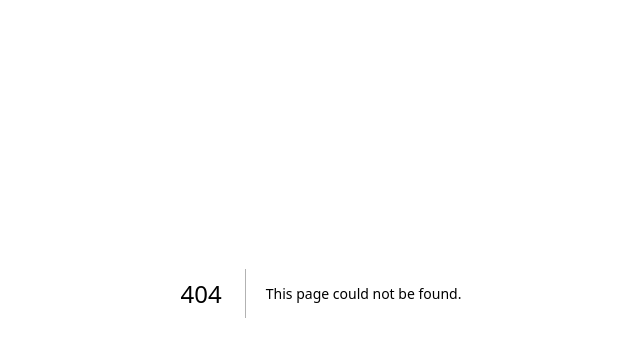
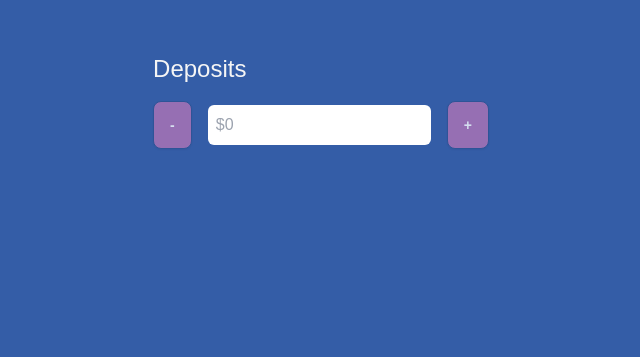
Before and after one commit to manolpahari/atmbymanol, a Next.js app: page /dashboard/deposit in a window 1280 px wide. Before the commit this address had no page. Shown: the part 107-464 px from the top of the page, without its empty margins (319-959 px from the left). Built offline with nearby package versions, Linux system fonts and the light colour scheme; a web font is replaced by a local one.

Commit message:
adding buttonProps and Form Inputs to deposits page

```diff
--- /dev/null
+++ b/src/app/dashboard/deposit/page.tsx
@@ -0,0 +1,40 @@
+'use client';
+import ButtonPrimary from '@/components/Button/ButtonPrimary';
+import Spacing from '@/components/Spacing/Spacing';
+
+function Page() {
+  return (
+    <section className="flex flex-col justify-center items-center ">
+      <div className="max-w-5xl items-center justify-center">
+        <h1 className="text-2xl">Deposits</h1>
+        <Spacing h="3" />
+        <form>
+          <div className="flex justify-between items-center gap-4">
+            <ButtonPrimary
+              buttonName="-"
+              type="button"
+              onClick={() => {
+                console.log('increment by 5');
+              }}
+            />
+            <input
+              className="text-md text-black bg-white p-2 rounded-md"
+              type="text"
+              name="depositAmount"
+              placeholder="$0"
+            />
+            <ButtonPrimary
+              buttonName="+"
+              type="button"
+              onClick={() => {
+                console.log('decrement by 5');
+              }}
+            />
+          </div>
+        </form>
+      </div>
+    </section>
+  );
+}
+
+export default Page;
--- /dev/null
+++ b/src/app/dashboard/withdrawal/page.tsx
@@ -0,0 +1,11 @@
+function Page() {
+  return (
+    <section className="flex flex-col items-center justify-between">
+      <div className="max-w-5xl w-full items-center justify-between">
+        <h1>Hello from withdrawal page</h1>
+      </div>
+    </section>
+  );
+}
+
+export default Page;
--- a/src/app/globals.css
+++ b/src/app/globals.css
@@ -1,6 +1,7 @@
 @tailwind base;
 @tailwind components;
 @tailwind utilities;
+
 
 /* :root {
   --foreground-rgb: 0, 0, 0;
--- a/src/components/Button/ButtonPrimary.tsx
+++ b/src/components/Button/ButtonPrimary.tsx
@@ -1,16 +1,23 @@
 'use client';
-import React from 'react';
+import React, { ButtonHTMLAttributes, HTMLAttributes } from 'react';
+
+interface ButtonProps extends React.ButtonHTMLAttributes<HTMLButtonElement> {
+  buttonName: string;
+  onClick: () => void;
+}
 
 const ButtonPrimary = ({
   buttonName,
   onClick,
-}: {
-  buttonName: string;
-  onClick: () => void;
-}) => {
+  ...restButtonProps
+}: ButtonProps) => {
   return (
     <div>
-      <button className="btn bg-purple-900" onClick={onClick}>
+      <button
+        className="btn bg-secondary"
+        onClick={onClick}
+        {...restButtonProps}
+      >
         {buttonName}
       </button>
     </div>
--- a/src/components/Card/Card.tsx
+++ b/src/components/Card/Card.tsx
@@ -14,7 +14,7 @@ const Card = ({
   onClick: () => void;
 }) => {
   return (
-    <div className="card w-96 bg-primary shadow-xl text-gray-800">
+    <div className="card w-96 bg-neutral shadow-xl text-gray-800">
       {image && (
         <figure className="px-10 pt-10">
           <img
--- a/src/components/Deposit/Deposit.tsx
+++ b/src/components/Deposit/Deposit.tsx
@@ -31,7 +31,7 @@ const Deposits = memo(function deposits({
             const depositsDate = new Date(data?.depositsDate);
             const depositsAmount = data?.amount;
             return (
-              <tr>
+              <tr key={data.id}>
                 <th>{serialNum}</th>
                 <td>{depositsDate?.toLocaleDateString()}</td>
                 <td>${depositsAmount}</td>
--- a/src/components/MainAction/MainAction.tsx
+++ b/src/components/MainAction/MainAction.tsx
@@ -1,20 +1,24 @@
 'use client';
 import React from 'react';
 import Card from '../Card/Card';
+import { usePathname, useRouter } from 'next/navigation';
 
 const MainAction = () => {
+  const route = useRouter();
+  const pathname = usePathname();
+
   return (
     <div className="flex justify-between gap-4">
       {/* Enter Deposit */}
       <Card
         title="Deposit"
-        onClick={() => console.log('take me to deposit route')}
+        onClick={() => route.push(`${pathname}/deposit`)}
         buttonName="Cash In"
       />
       {/* Enter Withdraw */}
       <Card
         title="Withdrawal"
-        onClick={() => console.log('take me to withdraw route')}
+        onClick={() => route.push(`${pathname}/withdrawal`)}
         buttonName="Cash Out"
       />
     </div>
--- a/src/components/Tabs/Tabs.tsx
+++ b/src/components/Tabs/Tabs.tsx
@@ -1,5 +1,5 @@
 'use client';
-import React, { Children, useCallback, useState, useTransition } from 'react';
+import React, { useCallback, useState, useTransition } from 'react';
 
 type TabsContainerProps = {
   tabName: string;
@@ -26,14 +26,15 @@ export const Tab = ({
         type="radio"
         name="my_tabs_2"
         role="tab"
-        className="tab [--tab-bg:indigo] [--tab-border-color:white] text-primary"
+        className="tab [--tab-bg:#3b8ac4]  text-primary"
         aria-label={`${tabName}`}
         checked={isActive ? true : false}
         onClick={onClick}
+        readOnly
       />
       <div
         role="tabpanel"
-        className="tab-content bg-purple-900 border-base-300 rounded-box p-6"
+        className="tab-content bg-neutral border-base-300 rounded-box p-6"
       >
         {children}
       </div>
@@ -49,8 +50,6 @@ export default function TabContainer({
   const sortedTabsAsc = tabDetails?.sort((a, b) => a.order - b.order); //sort tabs by order number
   const [isPending, startTransition] = useTransition();
   const [tab, setTab] = useState<TabsContainerProps>(sortedTabsAsc[0]); //set the first tab as default
-
-  console.log({ tab });
 
   const selectTab = useCallback((nextTab: TabsContainerProps) => {
     startTransition(() => {
```
